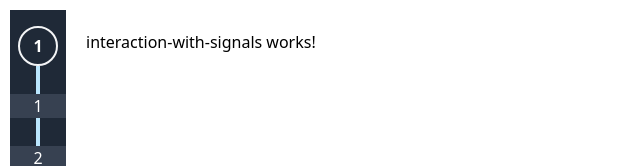
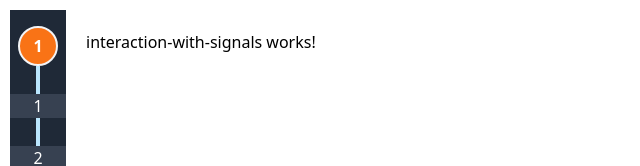
Before and after one commit to damiansire/angular-examples, an Angular app: page /signals/level/1 in a window 1280 px wide. Shown: the top 166 px of the page, without its empty margins (0-640 px from the left). Built offline with nearby package versions, Linux system fonts and the light colour scheme.

Commit message:
fixs: now use "level" inside of "currentLevel"

```diff
--- a/src/app/components/sidebar-menu/components/menu-option/menu-option.component.html
+++ b/src/app/components/sidebar-menu/components/menu-option/menu-option.component.html
@@ -3,7 +3,7 @@
   [ngClass]="{
     'bg-green-600': levelState === 'win',
     'bg-gray-700': levelState === 'pending',
-    'bg-orange-500': levelState === 'currentLevel'
+    'bg-orange-500': levelState === 'current'
   }"
   class="flex items-center justify-center w-10 h-10 rounded-full cursor-pointer mx-auto border-2 border-gray-100"
 >
--- a/src/app/components/sidebar-menu/components/menu-sub-level-option/menu-sub-level-option.component.html
+++ b/src/app/components/sidebar-menu/components/menu-sub-level-option/menu-sub-level-option.component.html
@@ -4,7 +4,7 @@
   [ngClass]="{
     'bg-green-600': levelState === 'win',
     'bg-gray-700': levelState === 'pending',
-    'bg-orange-500': levelState === 'currentLevel'
+    'bg-orange-500': levelState === 'current'
   }"
 >
   {{ item.id }}
```
